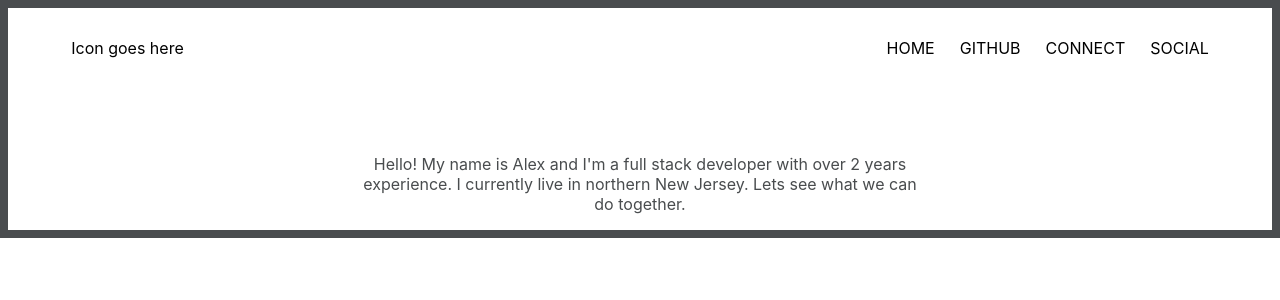
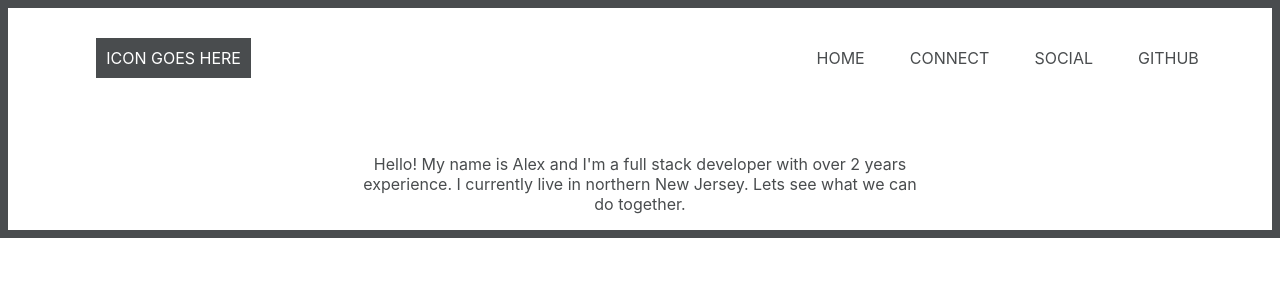
Before and after one commit to evangeloua/Website, a React (Create React App) app: page /#/ in a window 1280 px wide. Shown: the top 300 px of the page. Built offline with nearby package versions, Linux system fonts and the light colour scheme.

Commit message:
added proper routing

```diff
--- a/src/App.css
+++ b/src/App.css
@@ -1,4 +1,16 @@
 .App {
     height: 100%;
+    min-height: 100%;
+    overflow: auto;
     border: 8px solid #494c4e;
 }
+
+.active {
+    background-color: #494c4e !important;
+    color: white !important;
+    transition: 0.3s;
+}
+
+.active:hover {
+    text-decoration: none !important;
+}
--- a/src/App.js
+++ b/src/App.js
@@ -1,15 +1,36 @@
-import React, { Component } from 'react';
+import React, {Component} from 'react';
+import {
+    Route,
+    NavLink,
+    HashRouter
+} from "react-router-dom";
+// import HeaderContainer from './components/HeaderContainer'
+import BioParagraph from './components/Home/BioParagraph';
+import LinkList from './components/Social/LinkList';
 import './App.css';
-import HeaderContainer from './components/HeaderContainer'
-import BioParagraph from './components/Home/BioParagraph';
+import './components/HeaderContainer.css';
 
 class App extends Component {
     render() {
         return (
-            <div className="App">
-                <HeaderContainer/>
-                <BioParagraph/>
-            </div>
+            <HashRouter>
+                <div className="App">
+                    <div className="headerContainer">
+                        <a className="navLinkRight" target="_blank" href="https://github.com/evangeloua">GitHub</a>
+                        <NavLink className="navLinkRight" to="/social">Social</NavLink>
+                        <NavLink className="navLinkRight" to="/connect">Connect</NavLink>
+                        <NavLink className="navLinkRight" to="/home">Home</NavLink>
+                        <NavLink className="navLinkLeft" exact to="/">Icon goes here</NavLink>
+                    </div>
+                    <div>
+                        <Route exact path="/" component={BioParagraph}/>
+                        <Route path="/home" component={BioParagraph}/>
+                        <Route path="/github" component={LinkList}/>
+                        <Route path="/connect" component={LinkList}/>
+                        <Route path="/social" component={LinkList}/>
+                    </div>
+                </div>
+            </HashRouter>
         );
     }
 }
--- a/src/components/HeaderContainer.css
+++ b/src/components/HeaderContainer.css
@@ -7,9 +7,25 @@
 .navLinkRight {
     float: right;
     margin-left: 25px;
+    padding: 10px;
+    color: #494c4e  ;
+    text-decoration: none;
+    text-transform: uppercase;
+    transition: 0.3s;
+}
+
+.navLinkLeft {
+    float: left;
+    margin-left: 25px;
+    padding: 10px;
     color: #000;
     text-decoration: none;
     text-transform: uppercase;
+    transition: 0.3s;
+}
+
+.navLinkLeft:hover {
+    text-decoration: underline;
 }
 
 .navLinkRight:hover {
--- a/src/components/HeaderContainer.js
+++ b/src/components/HeaderContainer.js
@@ -1,20 +1,26 @@
 import React, {Component} from 'react';
+import {
+    Route,
+    NavLink,
+    HashRouter
+} from "react-router-dom";
+import BioParagraph from './Home/BioParagraph'
 import './HeaderContainer.css';
 
 class HeaderContainer extends Component {
     render() {
         return (
-            <div className="headerContainer">
-                <header>
+            <HashRouter>
+                <div className="headerContainer">
                     <nav>
-                        <a>Icon goes here</a>
-                        <a className="navLinkRight" href="#">Social</a>
-                        <a className="navLinkRight" href="#connect">Connect</a>
-                        <a className="navLinkRight" href="#github">GitHub</a>
-                        <a className="navLinkRight" href="#home">Home</a>
+                        <NavLink>Icon goes here</NavLink>
+                        <NavLink className="navLinkRight" to="#">Social</NavLink>
+                        <NavLink className="navLinkRight" to="#connect">Connect</NavLink>
+                        <NavLink className="navLinkRight" to="#github">GitHub</NavLink>
+                        <NavLink className="navLinkRight" to="#home">Home</NavLink>
                     </nav>
-                </header>
-            </div>
+                </div>
+            </HashRouter>
         )
     }
 }
--- /dev/null
+++ b/src/components/Social/LinkList.js
@@ -0,0 +1,15 @@
+import React, { Component } from 'react';
+
+class LinkList extends Component {
+    render() {
+        return (
+            <div>
+                <h1>
+                    Testing!;
+                </h1>
+            </div>
+        );
+    }
+}
+
+export default LinkList;
```
